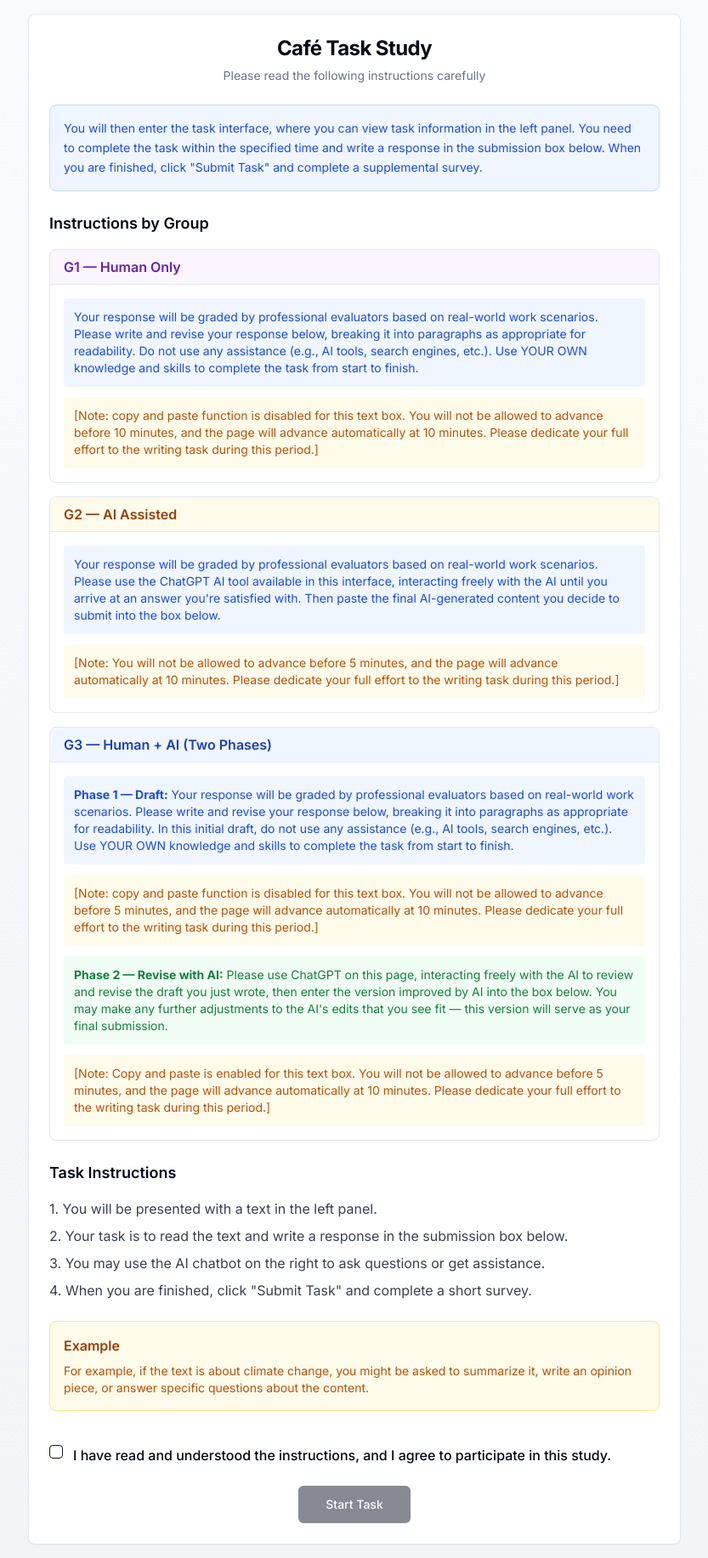
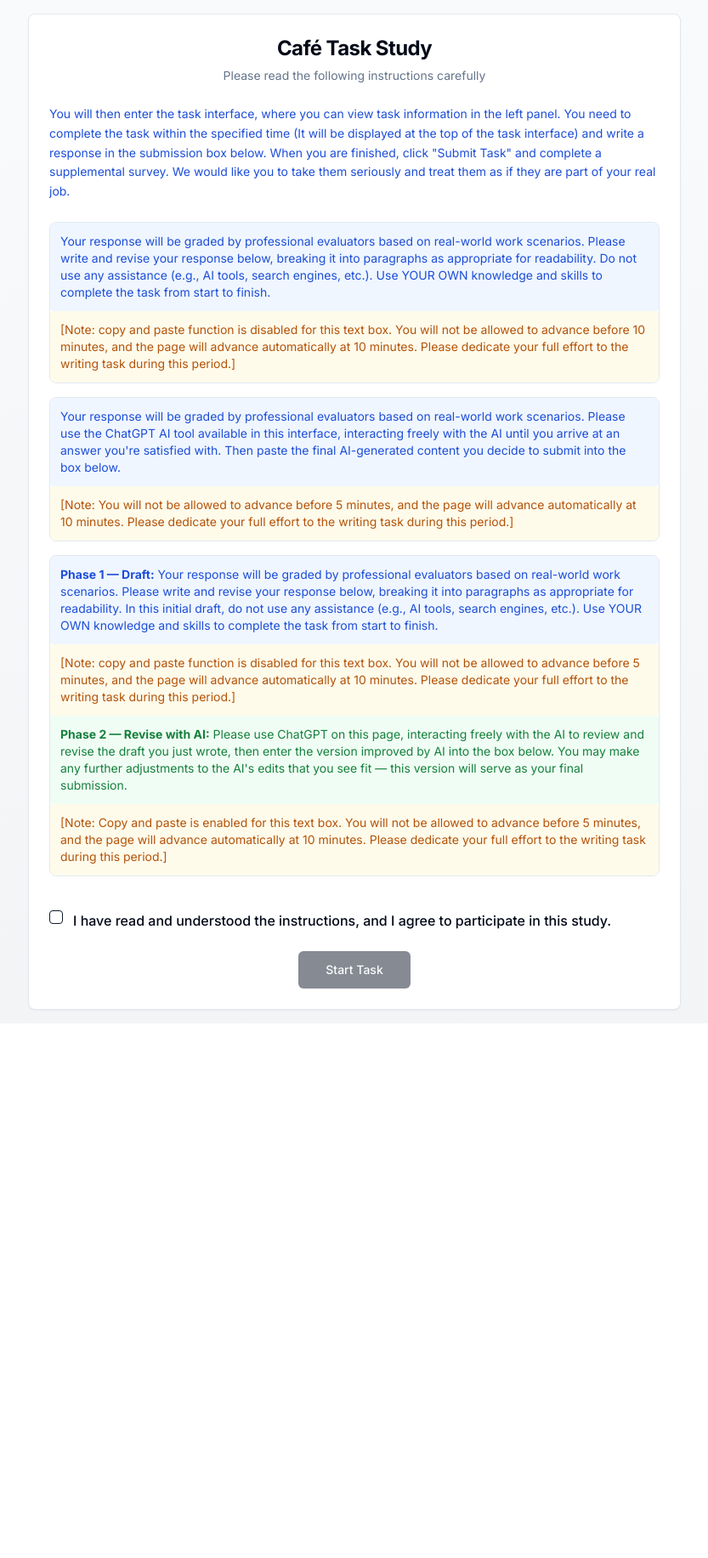
Before and after one commit to w4149/AI-Collaboration-Meaningful-Work, a Next.js app: page /entry in a window 1280 px wide. Shown: the whole page at 85% size, without its empty margins (223-1056 px from the left). After the commit the page ends 1204 px from the top, so only its background shows below. Built offline with nearby package versions, Linux system fonts and the light colour scheme.

Commit message:
修改 instructions

```diff
--- a/src/app/api/auth/start/route.ts
+++ b/src/app/api/auth/start/route.ts
@@ -2,12 +2,13 @@ import { NextResponse } from 'next/server'
 import { supabaseServer } from '@/lib/supabase-server'
 
 const TASK_CONTENTS = {
-  'task1': `**广告语写作**
+  'task1': `You work at Lucky Coffee, an affordable coffee chain known for its comfortable stores and relaxed vibe. Its main customers are nearby office workers and students. The manager wants to celebrate the store's third anniversary with **an/a series of** in-store event and has asked you to plan it.
 
-你是 Lucky Coffee 的员工，下周店里要上架一款新饮品——枫糖肉桂燕麦拿铁（Maple Cinnamon Oat Latte），店长请你为该饮品写一段广告推荐语，要求如下：
+Design an anniversary event that meets the following requirements:
 
-1. 该推荐语目标发布在社交媒体上
-2. 内容新颖，让人一看就想尝一尝`,
+1. Goals: Bring customers into the store and encourage them to stay, motivate them to take and share photos, and significantly boost the store's sales and brand awareness.
+
+2. What to include: **Describe what the event is?Describe the activities included in the event**, how it works, and/or how customers would take part.`,
 
   'task1-2': `
 
--- a/src/app/entry/page.tsx
+++ b/src/app/entry/page.tsx
@@ -90,27 +90,23 @@ export default function EntryPage() {
         </CardHeader>
 
         <CardContent className="space-y-6">
-          <div className="bg-blue-50 p-4 rounded-lg border border-blue-200">
+          <div className="space-y-4">
+            <div className="space-y-2 text-gray-700">
               <p className="text-blue-700 text-sm leading-relaxed">
               You will then enter the task interface, where you can view task information in the left panel.
-              You need to complete the task within the specified time and write a response in the submission box below.
+              You need to complete the task within the specified time (It will be displayed at the top of the task interface) and write a response in the submission box below.
               When you are finished, click &quot;Submit Task&quot; and complete a supplemental survey.
+              We would like you to take them seriously and treat them as if they are part of your real job.
               </p>
+            </div>
           </div>
 
           {/* Group-specific instructions */}
           <div className="space-y-4">
-            <h3 className="font-semibold text-lg">
-              {hasUrlAssignment ? 'Your Instructions' : 'Instructions by Group'}
-            </h3>
 
             {/* G1-Human */}
             {(!hasUrlAssignment || urlGroup === 'G1-Human') && (
               <div className="border rounded-lg overflow-hidden">
-                <div className="bg-purple-50 px-4 py-2 border-b">
-                  <span className="font-semibold text-purple-800">G1 — Human Only</span>
-                </div>
-                <div className="p-4 space-y-3">
                 <div className="bg-blue-50 p-3 rounded">
                   <p className="text-blue-700 text-sm">
                     Your response will be graded by professional evaluators based on real-world work scenarios. Please write and revise your response below, breaking it into paragraphs as appropriate for readability. Do not use any assistance (e.g., AI tools, search engines, etc.). Use YOUR OWN knowledge and skills to complete the task from start to finish.
@@ -122,16 +118,11 @@ export default function EntryPage() {
                   </p>
                 </div>
               </div>
-              </div>
             )}
 
             {/* G2-AI */}
             {(!hasUrlAssignment || urlGroup === 'G2-AI') && (
               <div className="border rounded-lg overflow-hidden">
-                <div className="bg-amber-50 px-4 py-2 border-b">
-                  <span className="font-semibold text-amber-800">G2 — AI Assisted</span>
-                </div>
-                <div className="p-4 space-y-3">
                 <div className="bg-blue-50 p-3 rounded">
                   <p className="text-blue-700 text-sm">
                     Your response will be graded by professional evaluators based on real-world work scenarios. Please use the ChatGPT AI tool available in this interface, interacting freely with the AI until you arrive at an answer you&apos;re satisfied with. Then paste the final AI-generated content you decide to submit into the box below.
@@ -143,16 +134,11 @@ export default function EntryPage() {
                   </p>
                 </div>
               </div>
-              </div>
             )}
 
             {/* G3-HumanAndAI */}
             {(!hasUrlAssignment || urlGroup === 'G3-HumanAndAI') && (
               <div className="border rounded-lg overflow-hidden">
-                <div className="bg-blue-50 px-4 py-2 border-b">
-                  <span className="font-semibold text-blue-800">G3 — Human + AI (Two Phases)</span>
-                </div>
-                <div className="p-4 space-y-3">
                 <div className="bg-blue-50 p-3 rounded">
                   <p className="text-blue-700 text-sm">
                     <strong>Phase 1 — Draft:</strong> Your response will be graded by professional evaluators based on real-world work scenarios. Please write and revise your response below, breaking it into paragraphs as appropriate for readability. In this initial draft, do not use any assistance (e.g., AI tools, search engines, etc.). Use YOUR OWN knowledge and skills to complete the task from start to finish.
@@ -174,26 +160,7 @@ export default function EntryPage() {
                   </p>
                 </div>
               </div>
-              </div>
             )}
-          </div>
-
-          <div className="space-y-4">
-            <h3 className="font-semibold text-lg">Task Instructions</h3>
-            <div className="space-y-2 text-gray-700">
-              <p>1. You will be presented with a text in the left panel.</p>
-              <p>2. Your task is to read the text and write a response in the submission box below.</p>
-              <p>3. You may use the AI chatbot on the right to ask questions or get assistance.</p>
-              <p>4. When you are finished, click &quot;Submit Task&quot; and complete a short survey.</p>
-            </div>
-          </div>
-
-          <div className="bg-amber-50 p-4 rounded-lg border border-amber-200">
-            <h3 className="font-semibold text-amber-800 mb-2">Example</h3>
-            <p className="text-amber-700 text-sm">
-              For example, if the text is about climate change, you might be asked to summarize it,
-              write an opinion piece, or answer specific questions about the content.
-            </p>
           </div>
 
           <div className="flex items-start space-x-3 pt-4">
```
Lines whose indentation alone changed are shown as unchanged.
